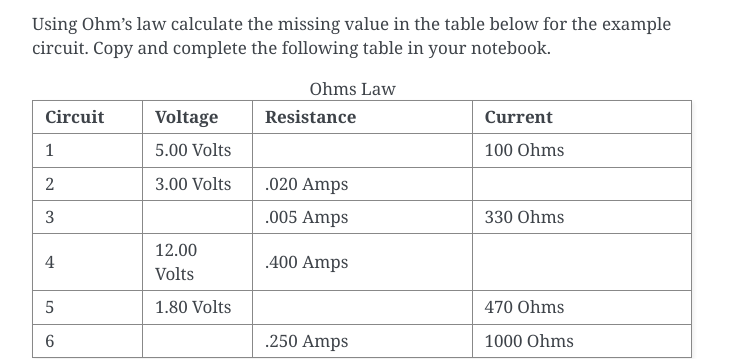
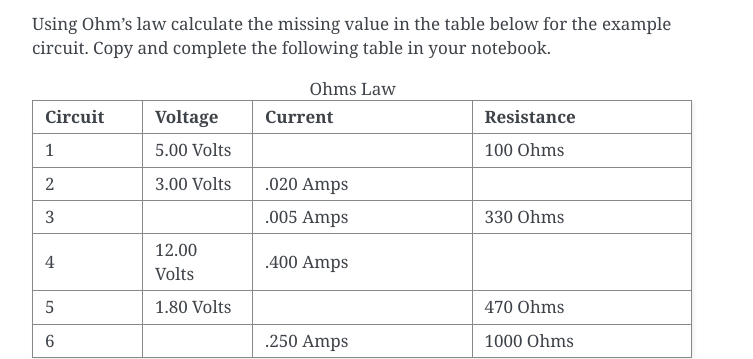
Before and after one commit to maxtkc/mvths-wiki, a Sphinx documentation site: the page built from docs/017-ohms-law.rst, in a window 1280 px wide. Shown: the part 1417-1776 px from the top of the page, without its empty margins (388-1141 px from the left). Built offline with Sphinx 7.4.7, drawn with Linux system fonts in a browser that asks for light colours.

Commit message:
Update 017-ohms-law.rst

```diff
--- a/docs/017-ohms-law.rst
+++ b/docs/017-ohms-law.rst
@@ -56,8 +56,8 @@ example circuit. Copy and complete the following table in your notebook.
 
    * - Circuit
      - Voltage
+     - Current
      - Resistance
-     - Current
    * - 1
      - 5.00 Volts
      -
```
